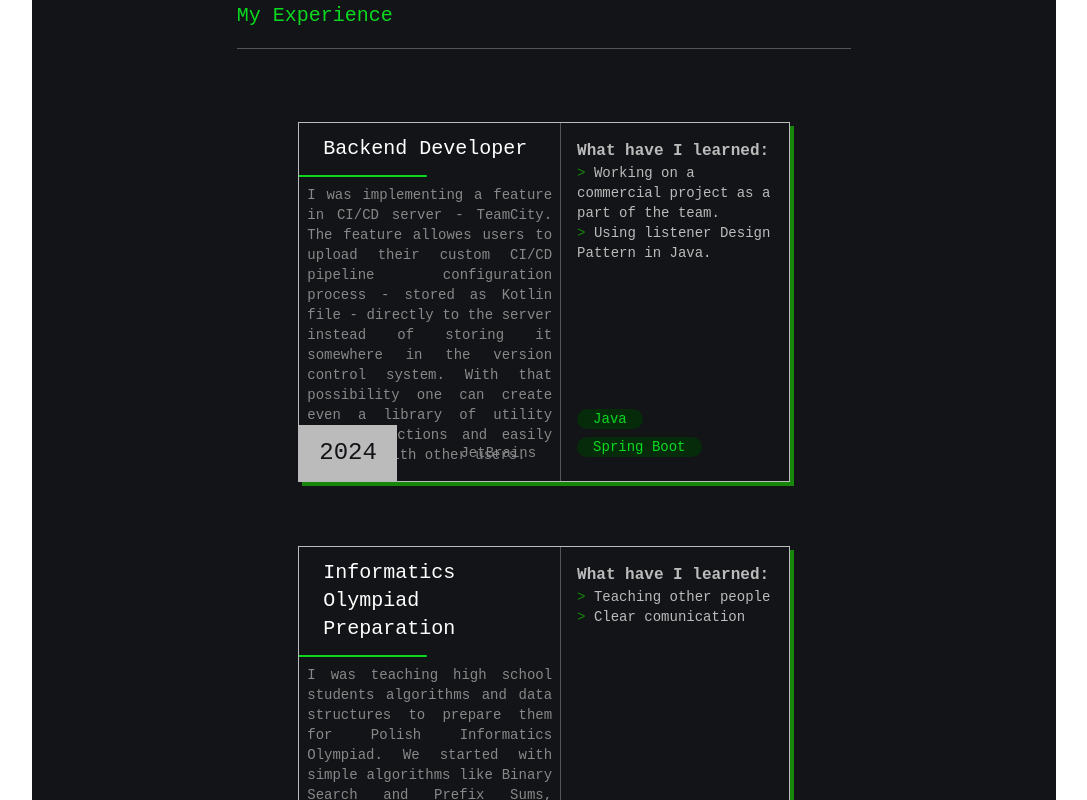
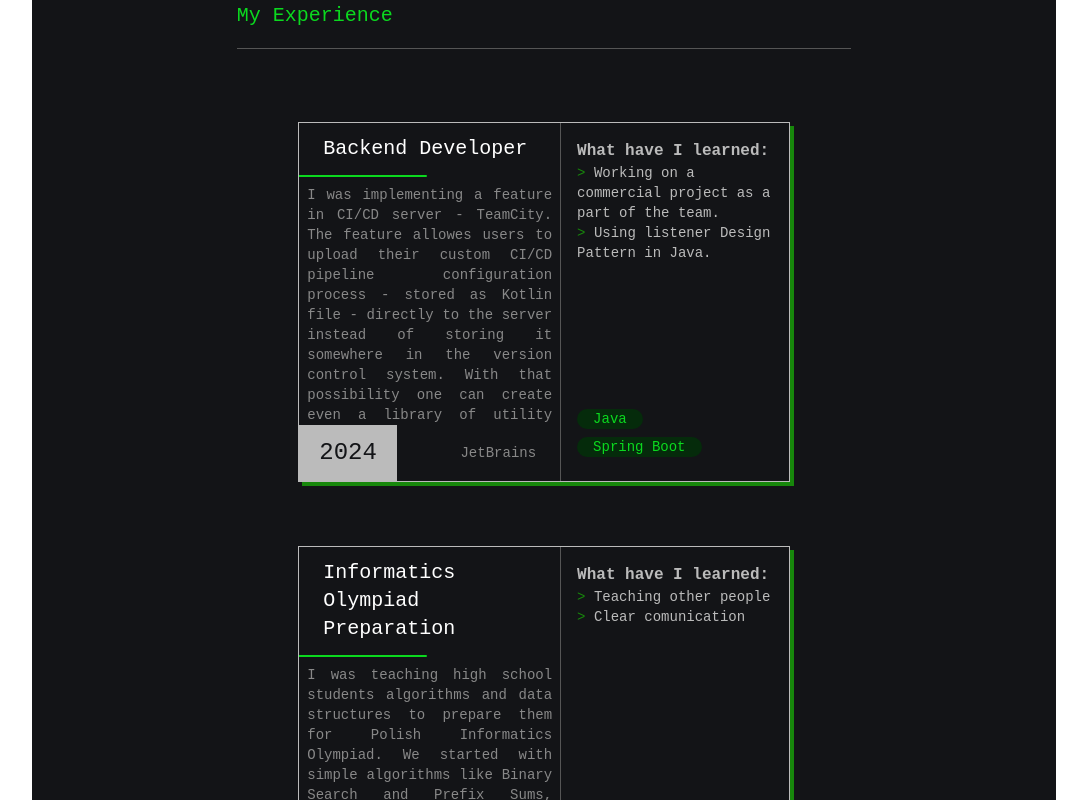
Before and after one commit to vecel/vecel.github.io, a React (Vite) app: page / in a window 1280 px wide. Shown: the part 1520-2320 px from the top of the page, without its empty margins (96-1183 px from the left). Built offline with nearby package versions, Linux system fonts and the light colour scheme.

Commit message:
Add scroll to experience card

```diff
--- a/src/components/ExperienceCard.tsx
+++ b/src/components/ExperienceCard.tsx
@@ -7,15 +7,15 @@ export default function ExperienceCard({ experience }: { experience: Experince }
 
     return (
         <div className="w-4/5 h-90 mt-16 flex border shadow-[4px_4px] shadow-secondary">
-            <div className="relative flex-4 overflow-scroll">
+            <div className="relative flex-4 flex flex-col">
               <h3 className="pl-6 mt-3 mb-3 text-xl text-on-surface-light">
                 { experience.title }
               </h3>
               <div className="w-32 h-0.5 bg-primary rounded-r-xs" />
-              <p className="p-2 text-sm text-on-surface-dark text-justify">
+              <p className="p-2 text-sm text-on-surface-dark text-justify overflow-scroll">
                 { experience.description }
               </p>
-              <div className="absolute bottom-0 left-0 w-full flex">
+              <div className="w-full flex mt-auto">
                 <div className="p-3 pl-5 pr-5 bg-on-surface text-2xl text-surface">
                     { experience.years }
                 </div>
```
